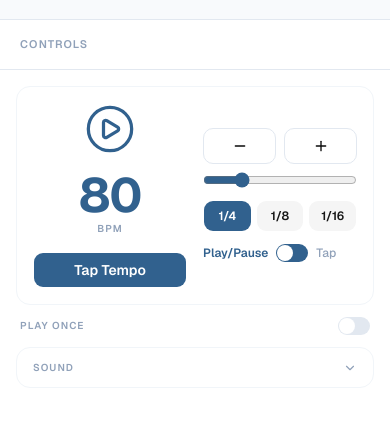
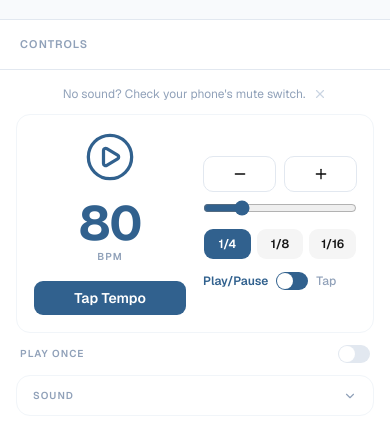
Before and after one commit to SloanWan/guitar-pal, a Next.js app: page /strum in a window 390 px wide. Shown: the part 312-760 px from the top of the page. Built offline with nearby package versions, Linux system fonts and the light colour scheme; no server answers.

Commit message:
feat: add a static hint in the mobile controls panel pointing users to their phone's hardware mute switch

```diff
--- a/src/app/(main)/strum/page.tsx
+++ b/src/app/(main)/strum/page.tsx
@@ -74,6 +74,7 @@ export default function StrumPage() {
 	const [presetsOpen, setPresetsOpen] = useState(true);
 	const [myPatternsOpen, setMyPatternsOpen] = useState(true);
 	const [spaceMode, setSpaceMode] = useState<"playPause" | "tapTempo">("playPause");
+	const [mutHintDismissed, setMutHintDismissed] = useState(false);
 	const tapTimesRef = useRef<number[]>([]);
 
 	useEffect(() => {
@@ -446,6 +447,20 @@ export default function StrumPage() {
 				</h2>
 				{/* Mobile controls — compact 2-column grid + collapsible sound section */}
 				<div className="flex flex-col gap-3 p-4 md:hidden">
+					{!mutHintDismissed && (
+						<div className="flex items-center justify-center w-full gap-2">
+							<p className="text-xs text-slate-400">
+								No sound? Check your phone&apos;s mute switch.
+							</p>
+							<button
+								onClick={() => setMutHintDismissed(true)}
+								className="shrink-0 text-slate-300 hover:text-slate-500 transition-colors"
+								aria-label="Dismiss hint"
+							>
+								<X size={14} />
+							</button>
+						</div>
+					)}
 					{/* Main grid card */}
 					<div className="rounded-xl border border-slate-100 p-4">
 						<div className="grid grid-cols-2 gap-4">
```
